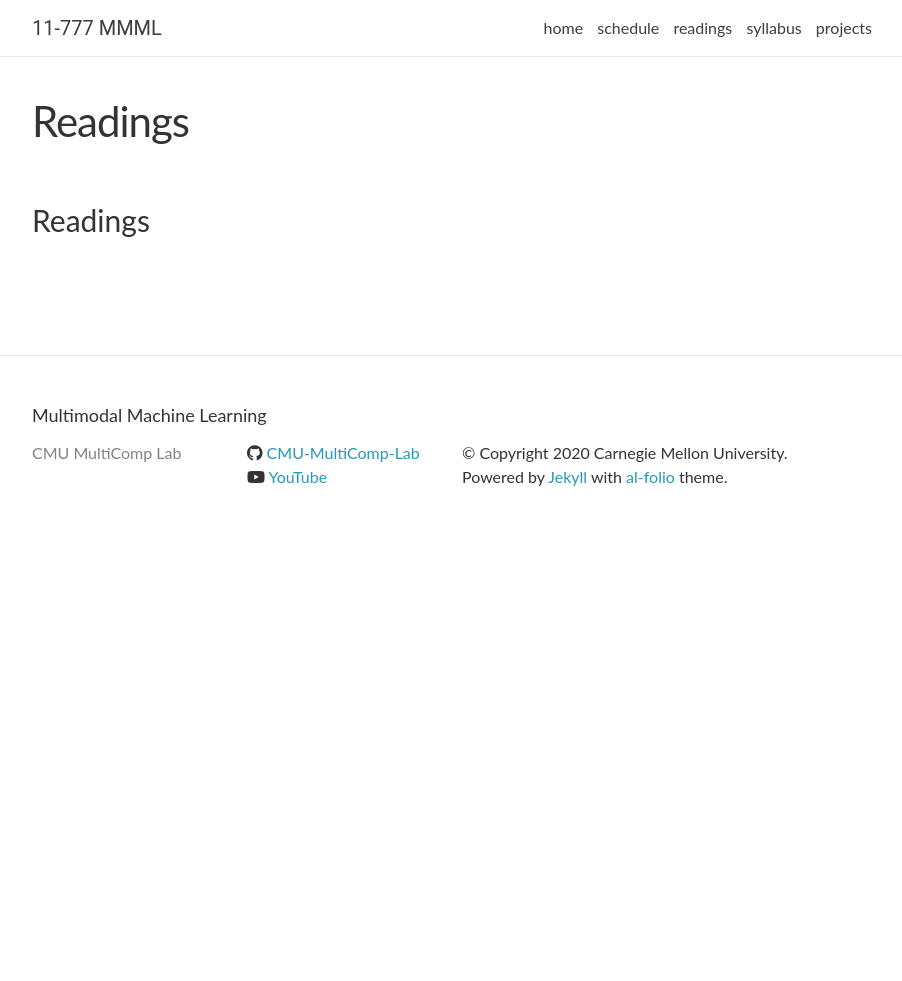
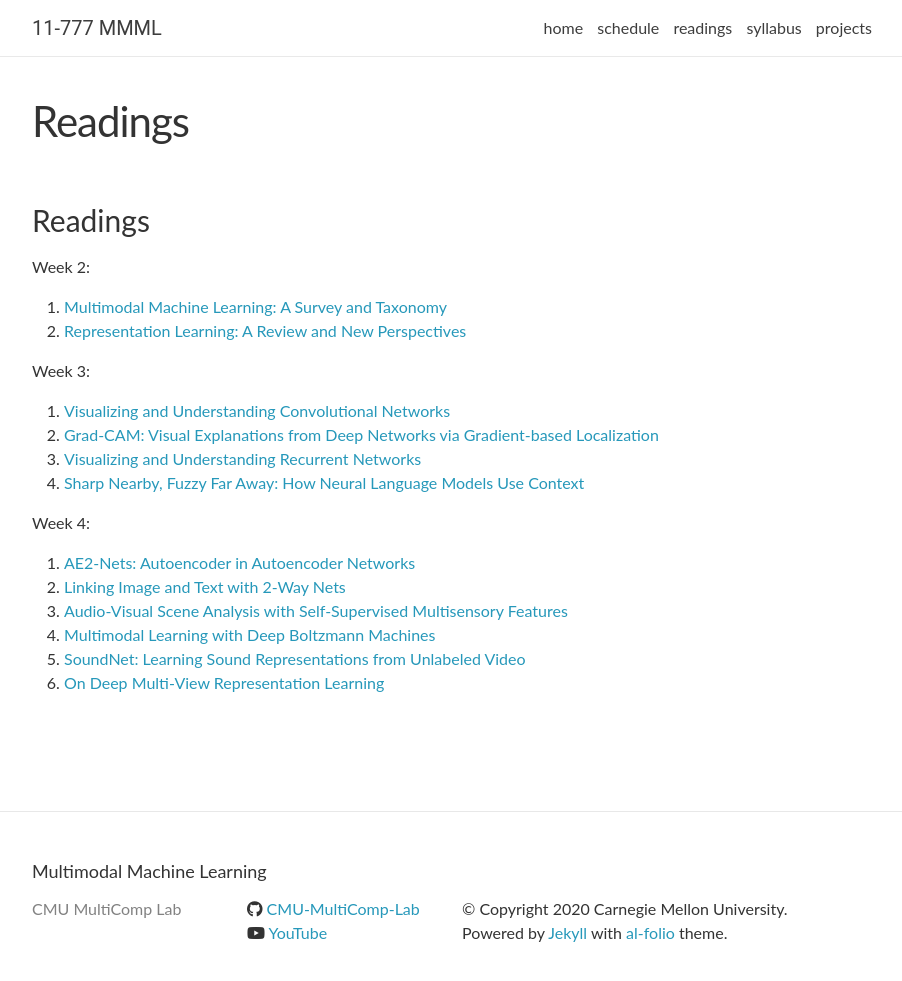
Before and after one commit to CMU-MultiComp-Lab/mmml-course, a Jekyll site: the page built from _pages/readings.md, in a window 1280 px wide and 1006 px high. Shown: the top 981 px of the window, without its empty margins (188-1090 px from the left). Built offline with Jekyll 4.4.1, drawn with Linux system fonts in a browser that asks for light colours; nearby versions of some CDN libraries; comment, search, counter and statistics services are not loaded.

Commit message:
Update readings.md

```diff
--- a/_pages/readings.md
+++ b/_pages/readings.md
@@ -5,3 +5,21 @@ title: Readings
 ---
 
 ### Readings
+
+Week 2:
+1. [Multimodal Machine Learning: A Survey and Taxonomy](https://piazza.com/class_profile/get_resource/kcnr11wq24q6z7/keln1op3u2j5z1)
+2. [Representation Learning: A Review and New Perspectives](https://piazza.com/class_profile/get_resource/kcnr11wq24q6z7/keln1obkjer5ym)
+
+Week 3:
+1. [Visualizing and Understanding Convolutional Networks](https://piazza.com/class_profile/get_resource/jjyt9xcoem64k5/jlvnkpiszoo26g)
+2. [Grad-CAM: Visual Explanations from Deep Networks via Gradient-based Localization](https://piazza.com/class_profile/get_resource/jjyt9xcoem64k5/jlscu1vibjh3s8)
+3. [Visualizing and Understanding Recurrent Networks](https://arxiv.org/pdf/1506.02078.pdf)
+4. [Sharp Nearby, Fuzzy Far Away: How Neural Language Models Use Context](https://arxiv.org/pdf/1805.04623.pdf)
+
+Week 4:
+1. [AE2-Nets: Autoencoder in Autoencoder Networks](https://piazza.com/class_profile/get_resource/kcnr11wq24q6z7/kfcvzkwln5e3yh)
+2. [Linking Image and Text with 2-Way Nets](https://piazza.com/class_profile/get_resource/kcnr11wq24q6z7/kfcvzj5yckj3wi)
+3. [Audio-Visual Scene Analysis with Self-Supervised Multisensory Features](https://piazza.com/class_profile/get_resource/kcnr11wq24q6z7/kfcvzq9wixp4h5)
+4. [Multimodal Learning with Deep Boltzmann Machines](https://piazza.com/class_profile/get_resource/kcnr11wq24q6z7/kffvkrxhdf64pl)
+5. [SoundNet: Learning Sound Representations from Unlabeled Video](https://piazza.com/class_profile/get_resource/kcnr11wq24q6z7/kffvl0ij2ee56i)
+6. [On Deep Multi-View Representation Learning](https://piazza.com/class_profile/get_resource/kcnr11wq24q6z7/kffvl0xi3zf56x)
```
